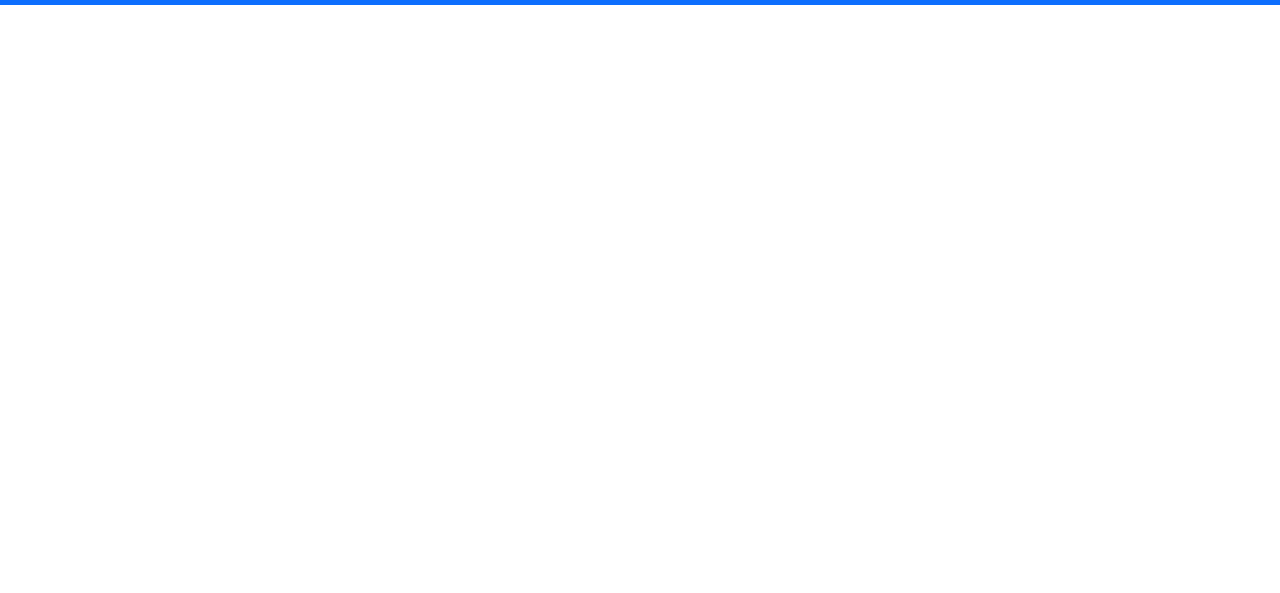
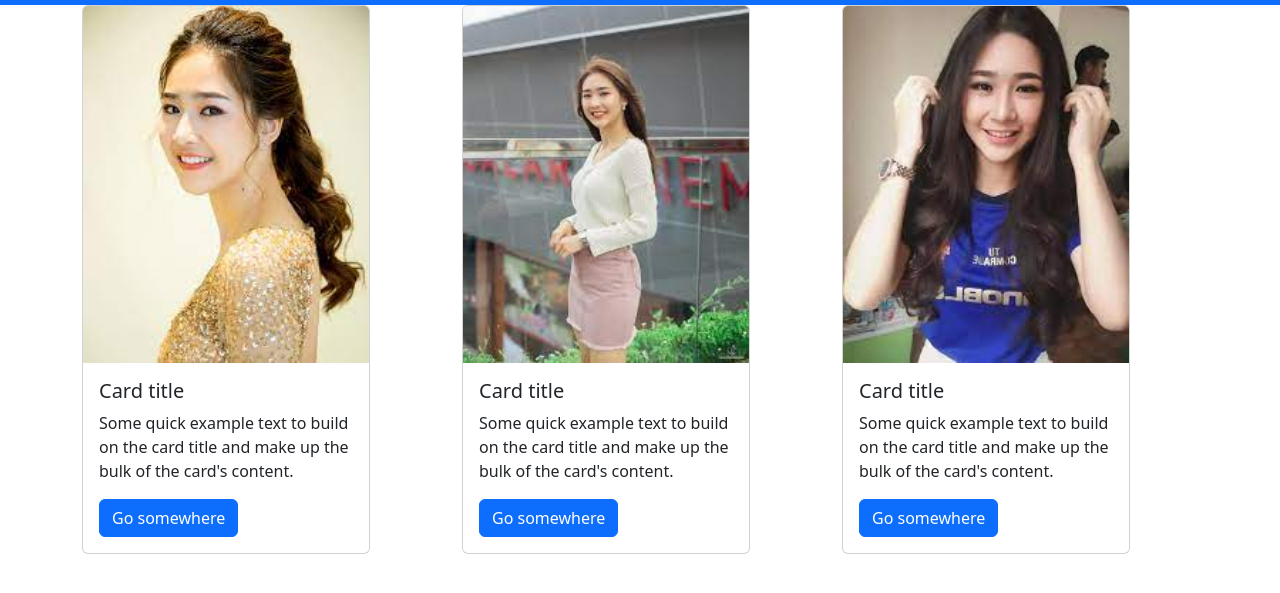
Before and after one commit to NannShamKham/food, a website: page index.html in a window 1280 px wide. Shown: the part 51-644 px from the top of the page. Drawn offline with nearby package versions, Linux system fonts and the light colour scheme.

Commit message:
about ready

```diff
--- a/index.html
+++ b/index.html
@@ -34,5 +34,51 @@
           </div>
         </div>
       </nav>
+
+      <section>
+          <div class="container">
+            <div class="row">
+              <div class="col-lg-4">
+                <div class="">
+                  <div class="card" style="width: 18rem;">
+                    <img src="images/download.jpeg" class="card-img-top" alt="...">
+                    <div class="card-body">
+                      <h5 class="card-title">Card title</h5>
+                      <p class="card-text">Some quick example text to build on the card title and make up the bulk of the card's content.</p>
+                      <a href="#" class="btn btn-primary">Go somewhere</a>
+                    </div>
+                  </div>
+                </div>
+              </div>
+
+              <div class="col-lg-4">
+                <div class="">
+                  <div class="card" style="width: 18rem;">
+                    <img src="images/downloadone.jpeg" class="card-img-top" alt="...">
+                    <div class="card-body">
+                      <h5 class="card-title">Card title</h5>
+                      <p class="card-text">Some quick example text to build on the card title and make up the bulk of the card's content.</p>
+                      <a href="#" class="btn btn-primary">Go somewhere</a>
+                    </div>
+                  </div>
+                </div>
+              </div>
+
+
+              <div class="col-lg-4">
+                <div class="">
+                  <div class="card" style="width: 18rem;">
+                    <img src="images/downloadtwo.jpeg" class="card-img-top" alt="...">
+                    <div class="card-body">
+                      <h5 class="card-title">Card title</h5>
+                      <p class="card-text">Some quick example text to build on the card title and make up the bulk of the card's content.</p>
+                      <a href="#" class="btn btn-primary">Go somewhere</a>
+                    </div>
+                  </div>
+                </div>
+              </div>
+            </div>
+          </div>
+      </section>
 </body>
 </html>
```
Also changed, not shown: images/download.jpeg (added), images/downloadone.jpeg (added), images/downloadtwo.jpeg (added).
